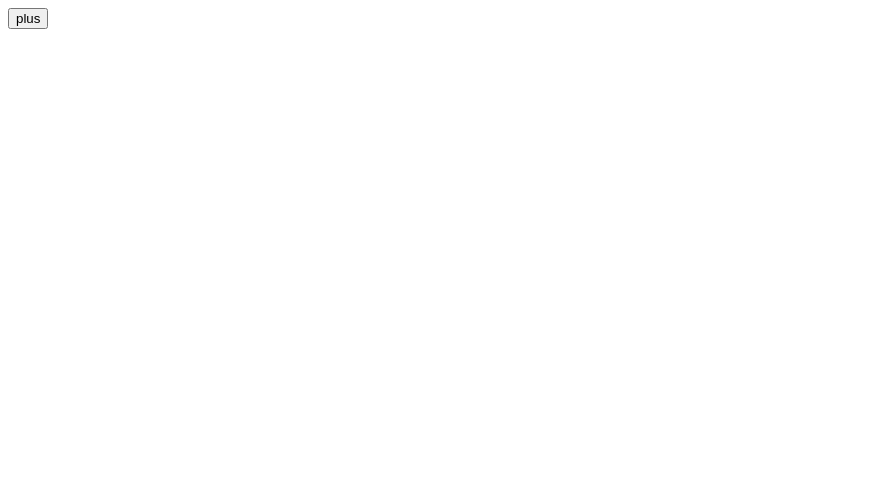
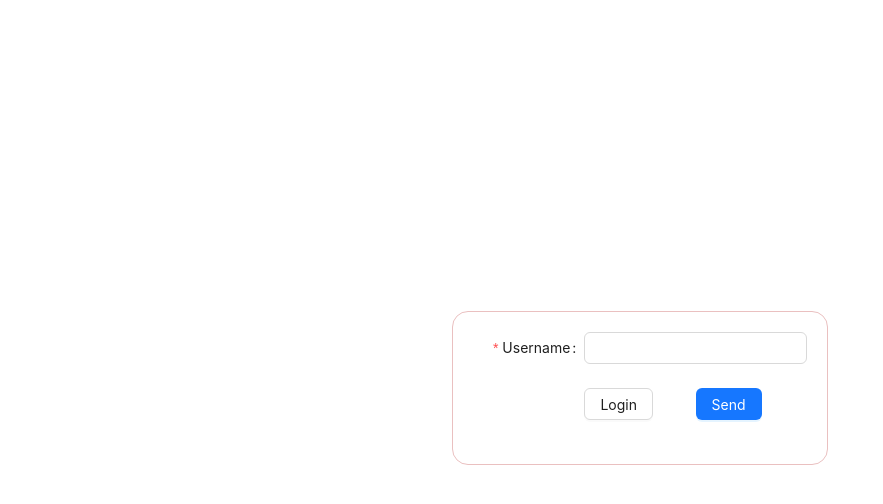
Before and after one commit to pham-thi-thu-huyen-1999/APP-STUDENT-MANAGEMENT, a React (Create React App) app: page / in a window 1280 px wide. Shown: the top 504 px of the page, without its empty margins (0-883 px from the left). Built offline with nearby package versions, Linux system fonts and the light colour scheme.

Commit message:
add register

```diff
--- a/src/App.tsx
+++ b/src/App.tsx
@@ -1,15 +1,13 @@
 import React from 'react';
-import { useSelector, useDispatch } from 'react-redux'
-import { RootState } from './services/store';
+// import { useSelector, useDispatch } from 'react-redux';
+// import { RootState } from './services/store';
+import ForgetPassword from './pages/forgetPassword';
 
-interface Props {
-  name?: string;
-}
+const App = () => {
+  // const user = useSelector((state: RootState) => state.info);
 
-const App: React.FC<Props> = () => {
-  const user = useSelector((state: RootState) => state.info);
-
-  return <div><button>plus</button></div>
+  // return <div><button>plus</button></div>
+  return <ForgetPassword />;
 };
 
 export default App;
--- /dev/null
+++ b/src/pages/forgetPassword/index.tsx
@@ -0,0 +1,82 @@
+import { Button, Col, Form, Input, Row } from 'antd';
+import React from 'react';
+import './styles.scss';
+
+interface ForgetPasswordForm {
+  username: string;
+}
+
+const ForgetPassword = (): JSX.Element => {
+  const onFinish = (values: ForgetPasswordForm) => {
+    //handle axios in there
+    console.log('Success:', values);
+  };
+
+  const onFinishFailed = (errorInfo: any) => {
+    console.log('Failed:', errorInfo);
+  };
+
+  return (
+    <div className="forget-password-page">
+      <div className="forget-password-form">
+        <Form
+          className="component-form"
+          name="basic"
+          labelCol={{ span: 8 }}
+          wrapperCol={{ span: 16 }}
+          style={{ maxWidth: 600 }}
+          initialValues={{ remember: true }}
+          onFinish={onFinish}
+          onFinishFailed={onFinishFailed}
+          autoComplete="off">
+          <Form.Item
+            label="Username"
+            name="username"
+            rules={[
+              {
+                required: true,
+                message: 'Please input your username!'
+              }
+            ]}>
+            <Input />
+          </Form.Item>
+
+          {/* <Form.Item
+            label="Password"
+            name="password"
+            rules={[
+              {
+                required: true,
+                message: 'Please input your password!'
+              },
+              {
+                min: 10,
+                message: 'Please min 10 digits'
+              }
+            ]}>
+            <Input.Password />
+          </Form.Item> */}
+
+          <Form.Item
+            wrapperCol={{
+              offset: 8,
+              span: 16
+            }}>
+            <Row>
+              <Col span={12}>
+                <Button type="default">Login</Button>
+              </Col>
+              <Col span={12}>
+                <Button type="primary" htmlType="submit">
+                  Send
+                </Button>
+              </Col>
+            </Row>
+          </Form.Item>
+        </Form>
+      </div>
+    </div>
+  );
+};
+
+export default ForgetPassword;
--- /dev/null
+++ b/src/pages/forgetPassword/styles.scss
@@ -0,0 +1,13 @@
+.forget-password-page {
+  .forget-password-form {
+    display: flex;
+    justify-content: center;
+    align-items: center;
+    height: 95vh;
+  }
+  .component-form {
+    border: 0.5px solid rgb(234, 192, 192);
+    border-radius: 16px;
+    padding: 20px;
+  }
+}
--- /dev/null
+++ b/src/styles/colors.scss
@@ -0,0 +1,4 @@
+$base-color: #c6538c;
+$border-dark: rgba($base-color, 0.88);
+
+$background-color: rgb(245, 247, 223);
--- /dev/null
+++ b/src/styles/commonStyles.scss
@@ -0,0 +1,3 @@
+.w-100 {
+  width: 100%;
+}
--- /dev/null
+++ b/src/styles/index.scss
@@ -0,0 +1,2 @@
+@import './commonStyles.scss';
+@import './colors.scss';
```
